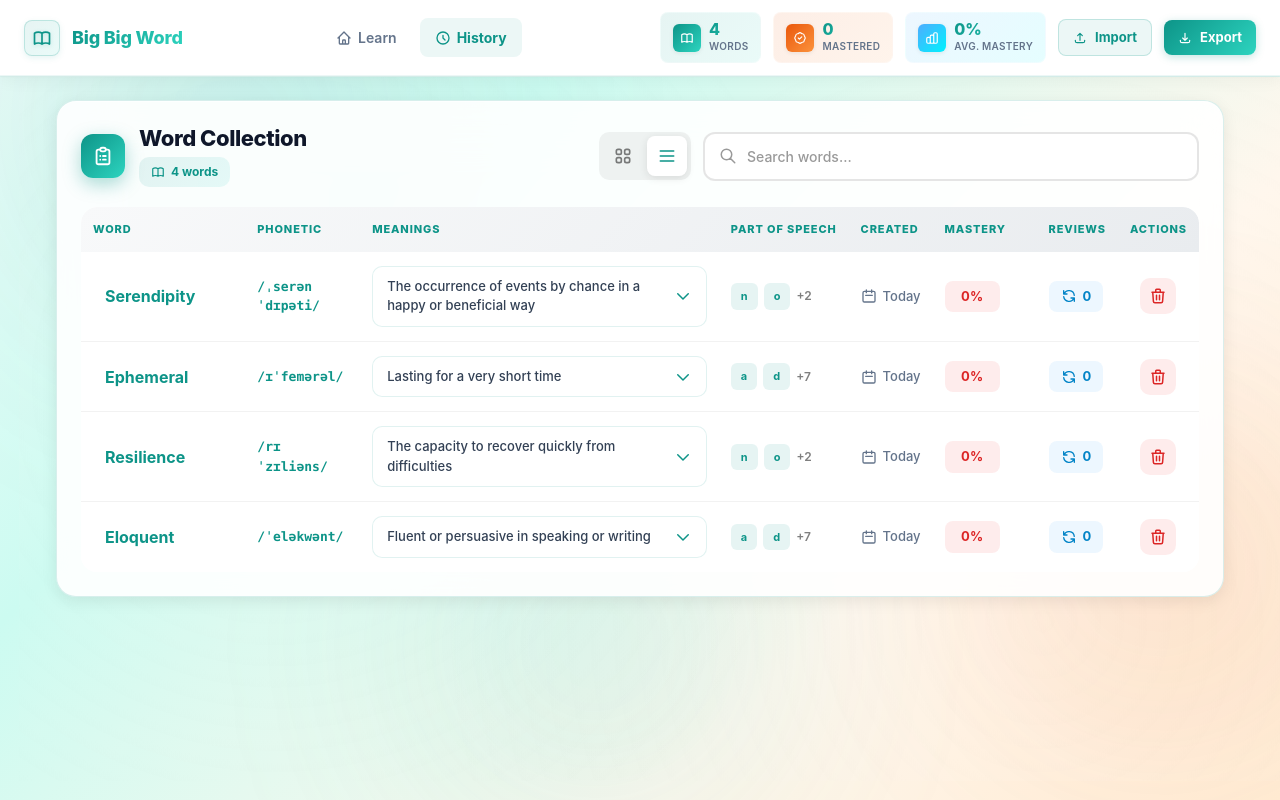
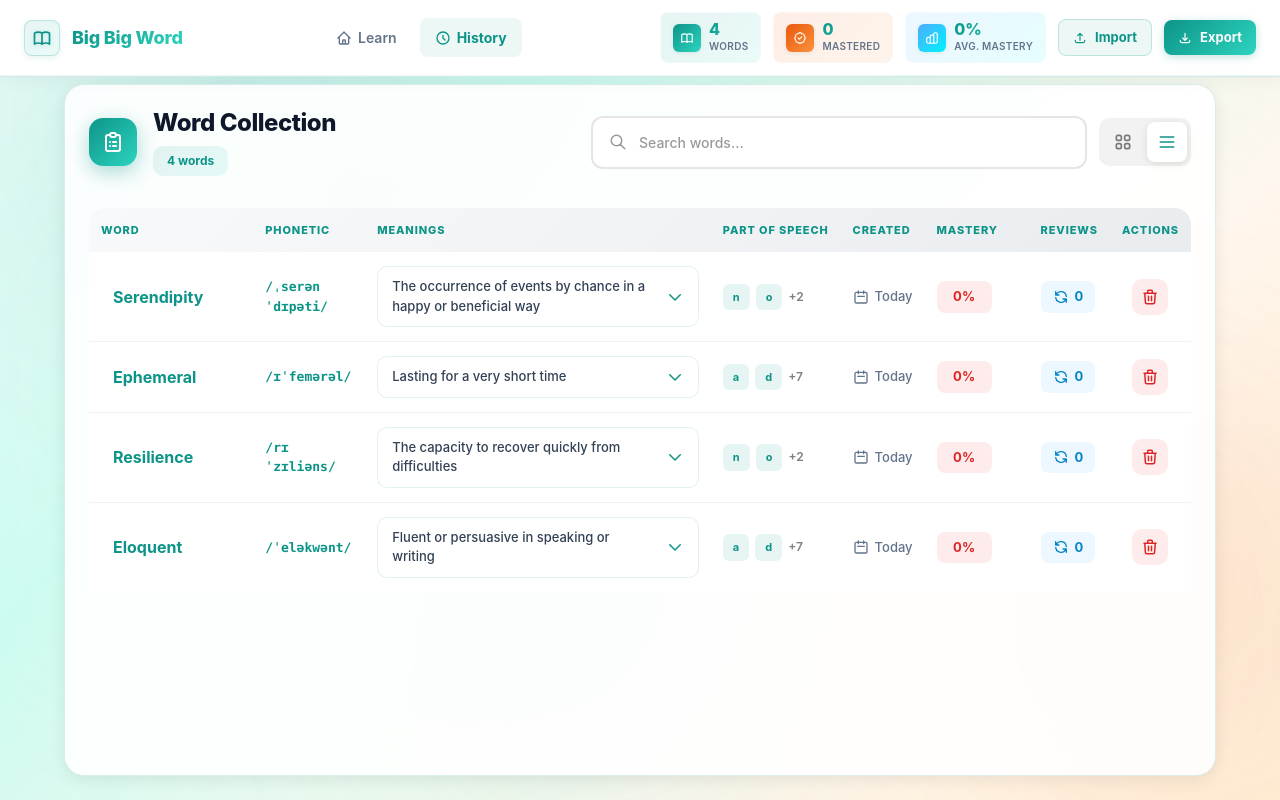
Before and after one commit to NPjuan/big-big-word, a Vue app: page /history in a window 1280 px wide. Both pictures are taken after a click on the button 1175 px from the left and 162 px from the top of the page. Built offline with nearby package versions, Linux system fonts and the light colour scheme.

Commit message:
feat: 优化样式

```diff
--- a/src/components/word-display/WordGrid.vue
+++ b/src/components/word-display/WordGrid.vue
@@ -41,7 +41,15 @@
             placeholder="Search words..."
             aria-label="Search words"
           />
-          <button v-if="search" class="search-clear" @click="search = ''" aria-label="Clear search">
+          <button
+            v-if="search"
+            class="search-clear"
+            @click="search = ''"
+            aria-label="Clear search"
+            tabindex="0"
+            @keydown.enter="search = ''"
+            @keydown.space.prevent="search = ''"
+          >
             <svg viewBox="0 0 24 24" fill="none" stroke="currentColor">
               <path
                 d="M6 18L18 6M6 6l12 12"
@@ -58,7 +66,7 @@
           <button
             class="toggle-btn"
             :class="{ active: viewMode === 'grid' }"
-            @click="viewMode = 'grid'"
+            @click="handleViewChange('grid')"
             aria-label="Grid view"
           >
             <svg viewBox="0 0 24 24" fill="none" stroke="currentColor">
@@ -71,7 +79,7 @@
           <button
             class="toggle-btn"
             :class="{ active: viewMode === 'table' }"
-            @click="viewMode = 'table'"
+            @click="handleViewChange('table')"
             aria-label="Table view"
           >
             <svg viewBox="0 0 24 24" fill="none" stroke="currentColor">
@@ -320,17 +328,20 @@ const emit = defineEmits<{
   (e: 'changeView', mode: 'grid' | 'table'): void
 }>()
 
-// Watch viewMode and emit event
-import { watch } from 'vue'
-watch(viewMode, (newMode) => {
-  emit('changeView', newMode)
-})
+const handleViewChange = (mode: 'grid' | 'table') => {
+  viewMode.value = mode
+  emit('changeView', mode)
+}
 </script>
 
 <style scoped>
 /* Container */
 .word-grid-container {
   padding: 1.5rem;
+  display: flex;
+  flex-direction: column;
+  height: 100%;
+  min-height: 0;
 }
 
 /* Header */
@@ -341,6 +352,7 @@ watch(viewMode, (newMode) => {
   margin-bottom: 2rem;
   gap: 1.5rem;
   flex-wrap: wrap;
+  flex-shrink: 0;
 }
 
 .header-left {
@@ -576,6 +588,9 @@ watch(viewMode, (newMode) => {
   display: flex;
   flex-direction: column;
   gap: 2rem;
+  flex: 1;
+  min-height: 0;
+  overflow-y: auto;
 }
 
 /* Letter Section */
--- a/src/components/word-display/WordTable.vue
+++ b/src/components/word-display/WordTable.vue
@@ -16,14 +16,6 @@
         <div class="header-content">
           <h2 class="header-title">Word Collection</h2>
           <div class="word-count-badge">
-            <svg class="badge-icon" viewBox="0 0 24 24" fill="none" stroke="currentColor">
-              <path
-                d="M12 6.253v13m0-13C10.832 5.477 9.246 5 7.5 5S4.168 5.477 3 6.253v13C4.168 18.477 5.754 18 7.5 18s3.332.477 4.5 1.253m0-13C13.168 5.477 14.754 5 16.5 5c1.747 0 3.332.477 4.5 1.253v13C19.832 18.477 18.247 18 16.5 18c-1.746 0-3.332.477-4.5 1.253"
-                stroke-width="2"
-                stroke-linecap="round"
-                stroke-linejoin="round"
-              />
-            </svg>
             <span
               >{{ wordStore.wordCount }} {{ wordStore.wordCount === 1 ? 'word' : 'words' }}</span
             >
@@ -32,38 +24,7 @@
       </div>
 
       <div class="header-right">
-        <!-- View Toggle -->
-        <div class="view-toggle">
-          <button
-            class="toggle-btn"
-            :class="{ active: viewMode === 'grid' }"
-            @click="handleViewChange('grid')"
-            aria-label="Grid view"
-          >
-            <svg viewBox="0 0 24 24" fill="none" stroke="currentColor">
-              <path
-                d="M4 6a2 2 0 012-2h2a2 2 0 012 2v2a2 2 0 01-2 2H6a2 2 0 01-2-2V6zM14 6a2 2 0 012-2h2a2 2 0 012 2v2a2 2 0 01-2 2h-2a2 2 0 01-2-2V6zM4 16a2 2 0 012-2h2a2 2 0 012 2v2a2 2 0 01-2 2H6a2 2 0 01-2-2v-2zM14 16a2 2 0 012-2h2a2 2 0 012 2v2a2 2 0 01-2 2h-2a2 2 0 01-2-2v-2z"
-                stroke-width="2"
-              />
-            </svg>
-          </button>
-          <button
-            class="toggle-btn active"
-            :class="{ active: viewMode === 'table' }"
-            @click="handleViewChange('table')"
-            aria-label="Table view"
-          >
-            <svg viewBox="0 0 24 24" fill="none" stroke="currentColor">
-              <path
-                d="M4 6h16M4 12h16M4 18h16"
-                stroke-width="2"
-                stroke-linecap="round"
-                stroke-linejoin="round"
-              />
-            </svg>
-          </button>
-        </div>
-
+        <!-- Search -->
         <div class="search-wrapper">
           <svg class="search-icon" viewBox="0 0 24 24" fill="none" stroke="currentColor">
             <path
@@ -92,6 +53,38 @@
             <svg viewBox="0 0 24 24" fill="none" stroke="currentColor">
               <path
                 d="M6 18L18 6M6 6l12 12"
+                stroke-width="2"
+                stroke-linecap="round"
+                stroke-linejoin="round"
+              />
+            </svg>
+          </button>
+        </div>
+
+        <!-- View Toggle -->
+        <div class="view-toggle">
+          <button
+            class="toggle-btn"
+            :class="{ active: viewMode === 'grid' }"
+            @click="handleViewChange('grid')"
+            aria-label="Grid view"
+          >
+            <svg viewBox="0 0 24 24" fill="none" stroke="currentColor">
+              <path
+                d="M4 6a2 2 0 012-2h2a2 2 0 012 2v2a2 2 0 01-2 2H6a2 2 0 01-2-2V6zM14 6a2 2 0 012-2h2a2 2 0 012 2v2a2 2 0 01-2 2h-2a2 2 0 01-2-2V6zM4 16a2 2 0 012-2h2a2 2 0 012 2v2a2 2 0 01-2 2H6a2 2 0 01-2-2v-2zM14 16a2 2 0 012-2h2a2 2 0 012 2v2a2 2 0 01-2 2h-2a2 2 0 01-2-2v-2z"
+                stroke-width="2"
+              />
+            </svg>
+          </button>
+          <button
+            class="toggle-btn"
+            :class="{ active: viewMode === 'table' }"
+            @click="handleViewChange('table')"
+            aria-label="Table view"
+          >
+            <svg viewBox="0 0 24 24" fill="none" stroke="currentColor">
+              <path
+                d="M4 6h16M4 12h16M4 18h16"
                 stroke-width="2"
                 stroke-linecap="round"
                 stroke-linejoin="round"
@@ -598,6 +591,10 @@ onUnmounted(() => {
 /* Container */
 .word-table-container {
   padding: 1.5rem;
+  display: flex;
+  flex-direction: column;
+  height: 100%;
+  min-height: 0;
 }
 
 /* Table Header */
@@ -605,32 +602,33 @@ onUnmounted(() => {
   display: flex;
   justify-content: space-between;
   align-items: center;
-  margin-bottom: 1.25rem;
-  gap: 1.25rem;
+  margin-bottom: 2rem;
+  gap: 1.5rem;
   flex-wrap: wrap;
+  flex-shrink: 0;
 }
 
 .header-left {
   display: flex;
   align-items: center;
-  gap: 0.875rem;
+  gap: 1rem;
 }
 
 .header-icon-wrapper {
-  width: 44px;
-  height: 44px;
-  border-radius: 12px;
+  width: 48px;
+  height: 48px;
+  border-radius: 14px;
   background: linear-gradient(135deg, #0d9488 0%, #2dd4bf 100%);
   display: flex;
   align-items: center;
   justify-content: center;
-  box-shadow: 0 6px 18px rgba(13, 148, 136, 0.35);
+  box-shadow: 0 6px 20px rgba(13, 148, 136, 0.35);
   flex-shrink: 0;
 }
 
 .header-icon {
-  width: 22px;
-  height: 22px;
+  width: 24px;
+  height: 24px;
   color: white;
   stroke-width: 2;
 }
@@ -638,11 +636,11 @@ onUnmounted(() => {
 .header-content {
   display: flex;
   flex-direction: column;
-  gap: 0.375rem;
+  gap: 0.5rem;
 }
 
 .header-title {
-  font-size: 1.375rem;
+  font-size: 1.5rem;
   font-weight: 800;
   color: #0f172a;
   margin: 0;
@@ -654,19 +652,13 @@ onUnmounted(() => {
   display: flex;
   align-items: center;
   gap: 0.375rem;
-  padding: 0.375rem 0.75rem;
+  padding: 0.375rem 0.875rem;
   background: linear-gradient(135deg, rgba(13, 148, 136, 0.1), rgba(45, 212, 191, 0.1));
   border-radius: 10px;
   font-size: 0.75rem;
   font-weight: 700;
   color: #0d9488;
   width: fit-content;
-}
-
-.badge-icon {
-  width: 14px;
-  height: 14px;
-  stroke-width: 2.5;
 }
 
 .header-right {
@@ -725,7 +717,7 @@ onUnmounted(() => {
   background: #ffffff;
   border: 2px solid rgba(0, 0, 0, 0.1);
   border-radius: 12px;
-  padding: 0 0.875rem;
+  padding: 0 1rem;
   transition: all 0.3s ease;
 }
 
@@ -746,7 +738,7 @@ onUnmounted(() => {
   flex: 1;
   border: none;
   outline: none;
-  padding: 0.75rem 0.625rem;
+  padding: 0.875rem 0.75rem;
   font-size: 0.875rem;
   font-weight: 500;
   color: #1a1a1a;
@@ -871,16 +863,28 @@ onUnmounted(() => {
   cursor: pointer;
 }
 
+/* Table Content - scrollable area */
+.table-content {
+  flex: 1;
+  min-height: 0;
+  display: flex;
+  flex-direction: column;
+}
+
 /* Word Table */
 .word-table {
   display: flex;
   flex-direction: column;
-  gap: 1.5rem;
+  flex: 1;
+  min-height: 0;
 }
 
 .table-scroll {
   overflow-x: auto;
+  overflow-y: auto;
   border-radius: 16px;
+  flex: 1;
+  min-height: 0;
 }
 
 .table {
@@ -891,6 +895,9 @@ onUnmounted(() => {
 
 .table-head {
   background: linear-gradient(135deg, #f8f9fa 0%, #e9ecef 100%);
+  position: sticky;
+  top: 0;
+  z-index: 10;
 }
 
 .th {
@@ -1291,6 +1298,7 @@ onUnmounted(() => {
   justify-content: center;
   gap: 1rem;
   padding: 1rem 0;
+  flex-shrink: 0;
 }
 
 .pagination-btn {
--- a/src/pages/WordHistory.vue
+++ b/src/pages/WordHistory.vue
@@ -80,9 +80,11 @@ onUnmounted(() => {
 <style scoped>
 /* ===== Base Styles ===== */
 .word-history-page {
-  min-height: 100vh;
+  height: 100vh;
   position: relative;
-  overflow-x: hidden;
+  overflow: hidden;
+  display: flex;
+  flex-direction: column;
 }
 
 /* ===== Gradient Background ===== */
@@ -172,8 +174,14 @@ onUnmounted(() => {
   position: relative;
   z-index: 1;
   max-width: 1600px;
-  margin: 100px auto;
-  padding: 100px 1.5rem 1.5rem 1.5rem;
+  margin: 0 auto;
+  padding: 86px 2rem 2rem 2rem;
+  flex: 1;
+  display: flex;
+  flex-direction: column;
+  min-height: 0;
+  width: 100%;
+  box-sizing: border-box;
 }
 
 /* ===== Glass Card Effect ===== */
@@ -210,6 +218,16 @@ onUnmounted(() => {
 /* ===== Table Section ===== */
 .display-section {
   animation-delay: 0.1s;
+  flex: 1;
+  display: flex;
+  flex-direction: column;
+  min-height: 0;
+  overflow: hidden;
+}
+
+.display-section > :deep(*) {
+  flex: 1;
+  min-height: 0;
 }
 
 /* ===== View Transition ===== */
@@ -273,20 +291,20 @@ onUnmounted(() => {
 @media (max-width: 1680px) {
   .content-wrapper {
     max-width: 1440px;
-    padding: 0 1.25rem 1.25rem 1.25rem;
+    padding: 86px 1.75rem 1.75rem 1.75rem;
   }
 }
 
 @media (max-width: 1440px) {
   .content-wrapper {
     max-width: 1200px;
-    padding: 0 1rem 1rem 1rem;
+    padding: 84px 1.5rem 1.5rem 1.5rem;
   }
 }
 
 @media (max-width: 768px) {
   .content-wrapper {
-    padding: 0 1rem 1rem 1rem;
+    padding: 76px 1.25rem 1.25rem 1.25rem;
   }
 
   .scroll-top-btn {
@@ -304,7 +322,7 @@ onUnmounted(() => {
 
 @media (max-width: 480px) {
   .content-wrapper {
-    padding: 0 0.75rem 0.75rem 0.75rem;
+    padding: 74px 1rem 1rem 1rem;
   }
 
   .glass-card {
--- a/src/services/dictionaryApi.ts
+++ b/src/services/dictionaryApi.ts
@@ -237,6 +237,7 @@ const translateBatch = async (texts: string[], delayMs = 300): Promise<string[]>
  */
 export const generateChineseMeanings = async (
   englishMeanings: WordData['englishMeanings'],
+  onProgress?: (step: string) => void,
 ): Promise<
   {
     partOfSpeech: string
@@ -246,8 +247,16 @@ export const generateChineseMeanings = async (
 > => {
   try {
     const chineseMeanings = []
+    const total = englishMeanings.length
 
-    for (const meaning of englishMeanings) {
+    for (let i = 0; i < total; i++) {
+      const meaning = englishMeanings[i]
+
+      // Notify progress for each part of speech
+      if (onProgress) {
+        onProgress(`🀄 Translating ${meaning.partOfSpeech} (${i + 1}/${total})...`)
+      }
+
       // Collect all texts to translate
       const definitionsToTranslate = meaning.definitions.slice(0, 3) // Limit to 3 definitions
       const examplesToTranslate = meaning.examples.slice(0, 2) // Limit to 2 examples
```
Also changed, not shown: src/components/word-input/CompactWordInput.vue (+193 -4 lines), src/components/word-input/WordInputForm.vue (+84 -0 lines), src/stores/wordStore.ts (+23 -3 lines).
